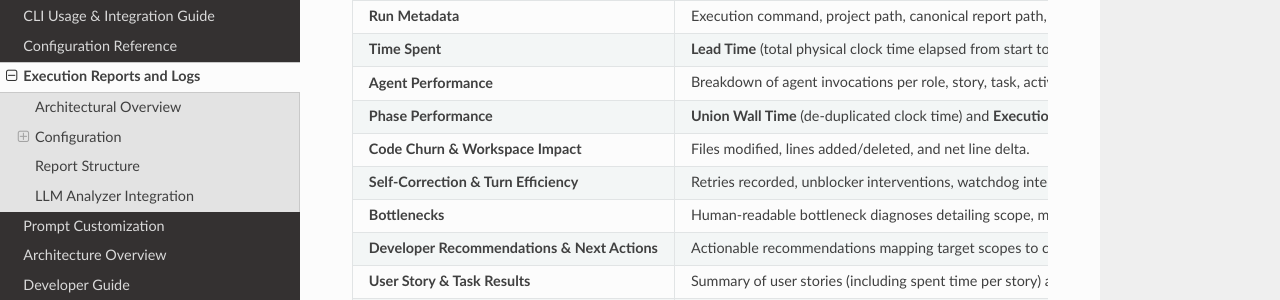
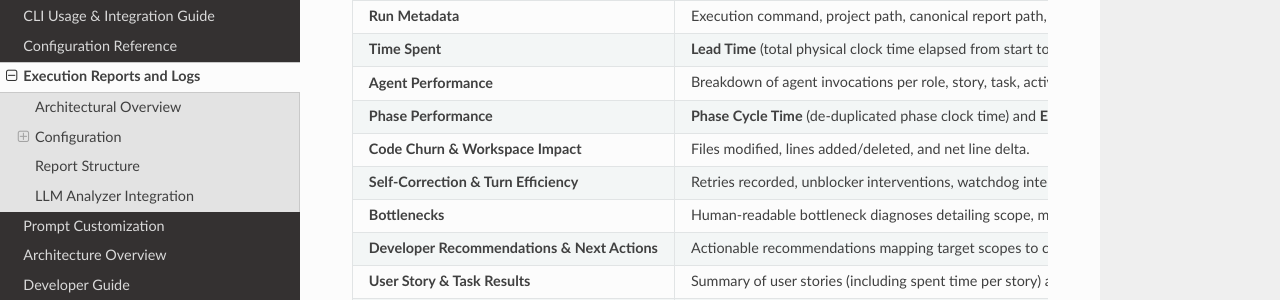
Before and after one commit to diegojromerolopez/noctifab, a Sphinx documentation site: the page built from docs/execution_report.md, in a window 1280 px wide and 900 px high, scrolled down 1399 px. Shown: the part 151-451 px from the top of the window. Built offline with Sphinx 7.4.7 and the Read the Docs theme 3.1.0, drawn with Linux system fonts in a browser that asks for light colours.

Commit message:
refactor(reporting): align phase metrics with standard terms (Phase Cycle Time and Execution Spans)

```diff
--- a/docs/execution_report.md
+++ b/docs/execution_report.md
@@ -52,7 +52,7 @@
 | **Run Metadata** | Execution command, project path, canonical report path, start timestamp, and Noctifab version. |
 | **Time Spent** | **Lead Time** (total physical clock time elapsed from start to completion) and reporting overhead. |
 | **Agent Performance** | Breakdown of agent invocations per role, story, task, active execution span (omitting zero units, e.g. `17s 116ms`), and outcome. |
-| **Phase Performance** | **Union Wall Time** (de-duplicated clock time) and **Execution Windows** across pipeline phases (Roadmap Generation, Story Execution). |
+| **Phase Performance** | **Phase Cycle Time** (de-duplicated phase clock time) and **Execution Spans** across pipeline phases (Roadmap Generation, Story Execution). |
 | **Code Churn & Workspace Impact** | Files modified, lines added/deleted, and net line delta. |
 | **Self-Correction & Turn Efficiency** | Retries recorded, unblocker interventions, watchdog interventions, and task pass efficiency rate. |
 | **Bottlenecks** | Human-readable bottleneck diagnoses detailing scope, measurement, and resolution impact. |
```
Also changed, not shown: CHANGELOG.md (+1 -0 lines), 1 other file.
